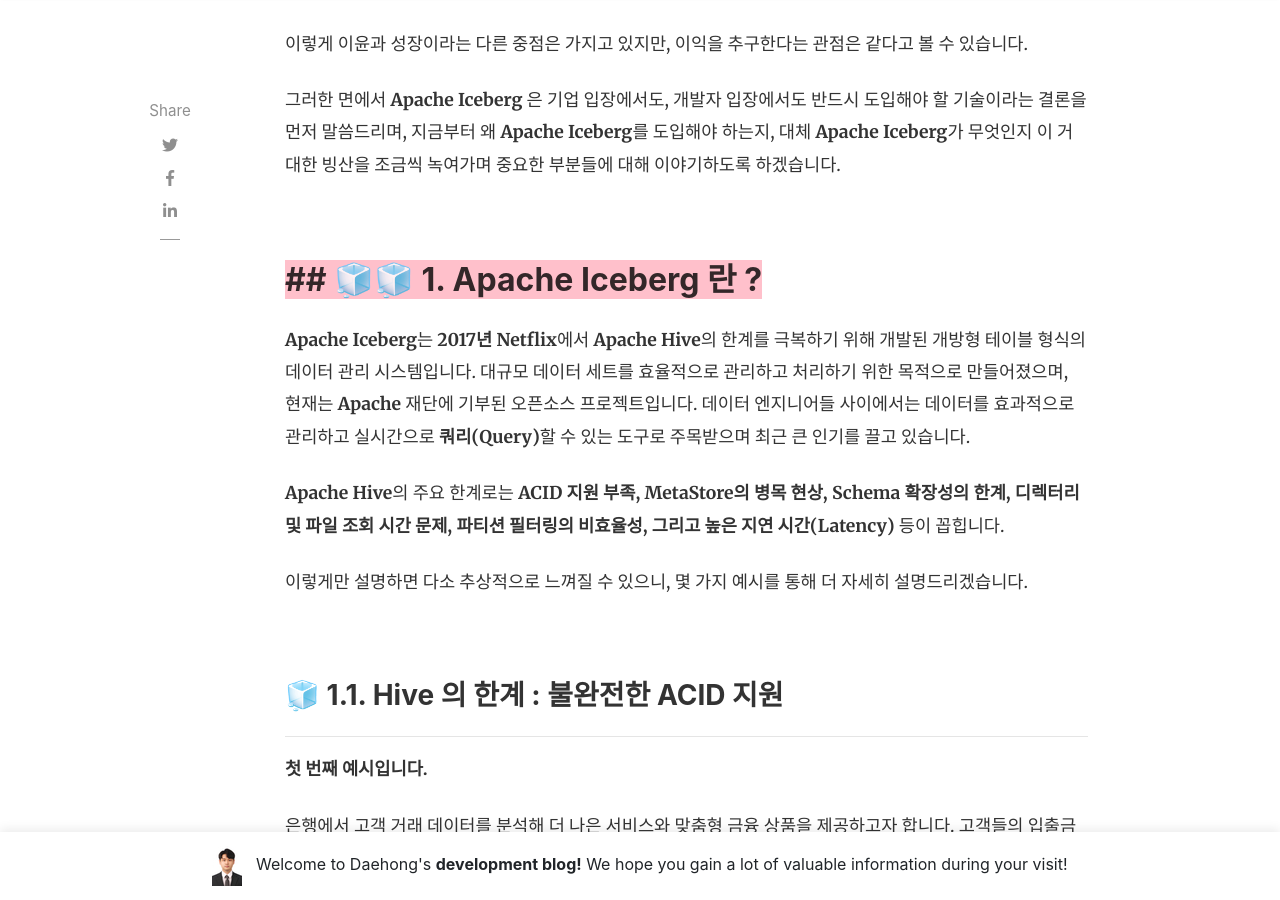
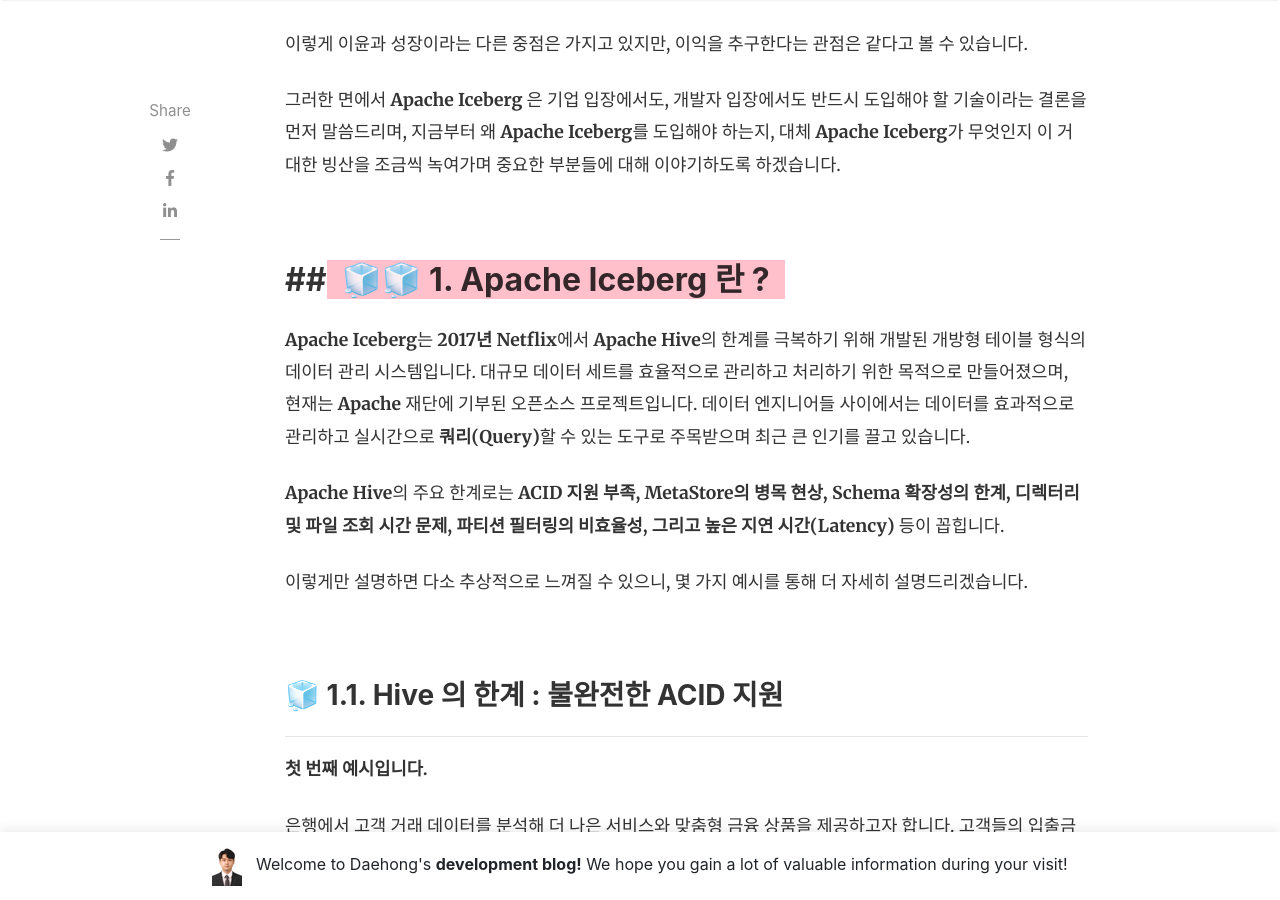
Before and after one commit to JeonDaehong/JeonDaehong.github.io, a Jekyll site: the page built from _posts/2024-12-05-apache-iceberg.md, in a window 1280 px wide and 900 px high, scrolled down 1464 px. Built offline with Jekyll 4.4.1, drawn with Linux system fonts in a browser that asks for light colours; nearby versions of some CDN libraries; comment, search, counter and statistics services are not loaded; some of the changed lines change nothing that is shown.

Commit message:
apache iceberg study update !

```diff
--- a/_posts/2024-12-05-apache-iceberg.md
+++ b/_posts/2024-12-05-apache-iceberg.md
@@ -18,7 +18,7 @@
 
 <br>
 
-<span style="background-color: pink;">## 🧊🧊 1. Apache Iceberg 란 ? </span>
+##<span style="background-color: pink;">&nbsp;&nbsp;🧊🧊 1. Apache Iceberg 란 ?&nbsp;&nbsp;</span>
 ---
 
 **Apache Iceberg**는 **2017년 Netflix**에서 **Apache Hive**의 한계를 극복하기 위해 개발된 개방형 테이블 형식의 데이터 관리 시스템입니다. 대규모 데이터 세트를 효율적으로 관리하고 처리하기 위한 목적으로 만들어졌으며, 현재는 **Apache** 재단에 기부된 오픈소스 프로젝트입니다. 데이터 엔지니어들 사이에서는 데이터를 효과적으로 관리하고 실시간으로 **쿼리(Query)**할 수 있는 도구로 주목받으며 최근 큰 인기를 끌고 있습니다.
```
